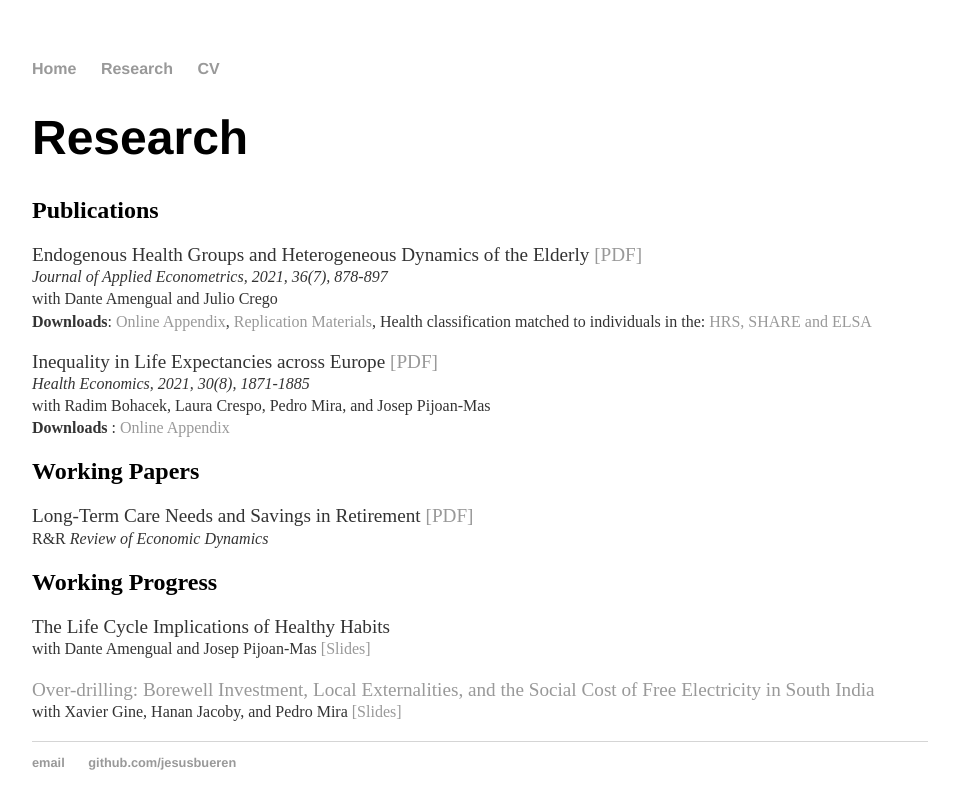
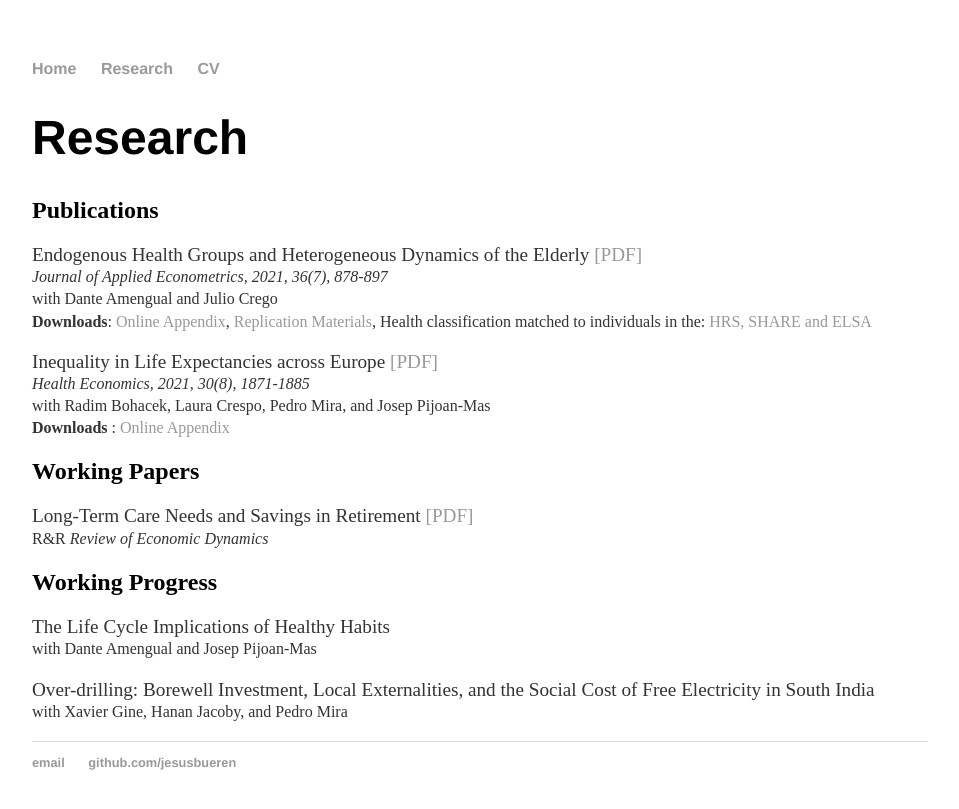
Before and after one commit to jesusbueren/jesusbueren.github.io, a Jekyll site: the page built from research/index.html, in a window 1280 px wide. Shown: the top 809 px of the page, without its empty margins (160-1119 px from the left). Built offline with Jekyll 4.4.1, drawn with Linux system fonts in a browser that asks for light colours.

Commit message:
Update index.html

```diff
--- a/research/index.html
+++ b/research/index.html
@@ -25,7 +25,7 @@
 	<h2>Working Progress</h2>
 
 	<p> <bold> The Life Cycle Implications of Healthy Habits </bold>  <br>
-	 <small> with Dante Amengual and Josep Pijoan-Mas <a href="HealthyHabits.pdf">[Slides] </small> <br></p>
+	 <small> with Dante Amengual and Josep Pijoan-Mas  </small> <br></p>
 
  	<p> <bold> Over-drilling: Borewell Investment, Local Externalities, and the Social Cost of Free Electricity in South India </bold></a> <br>
-	 <small> with Xavier Gine, Hanan Jacoby, and Pedro Mira <a href="drilling_SAE.pdf">[Slides] </small> <br></p>
+	 <small> with Xavier Gine, Hanan Jacoby, and Pedro Mira  </small> <br></p>
```
